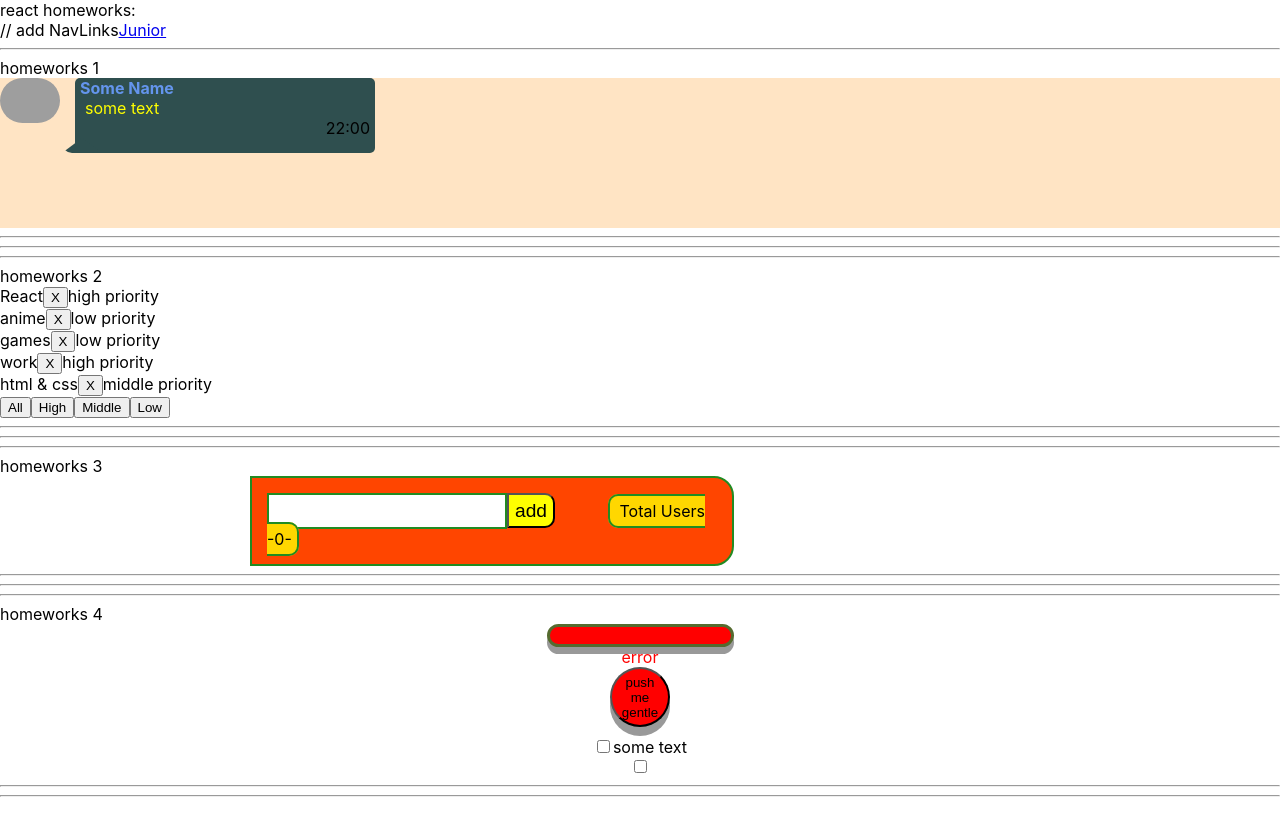
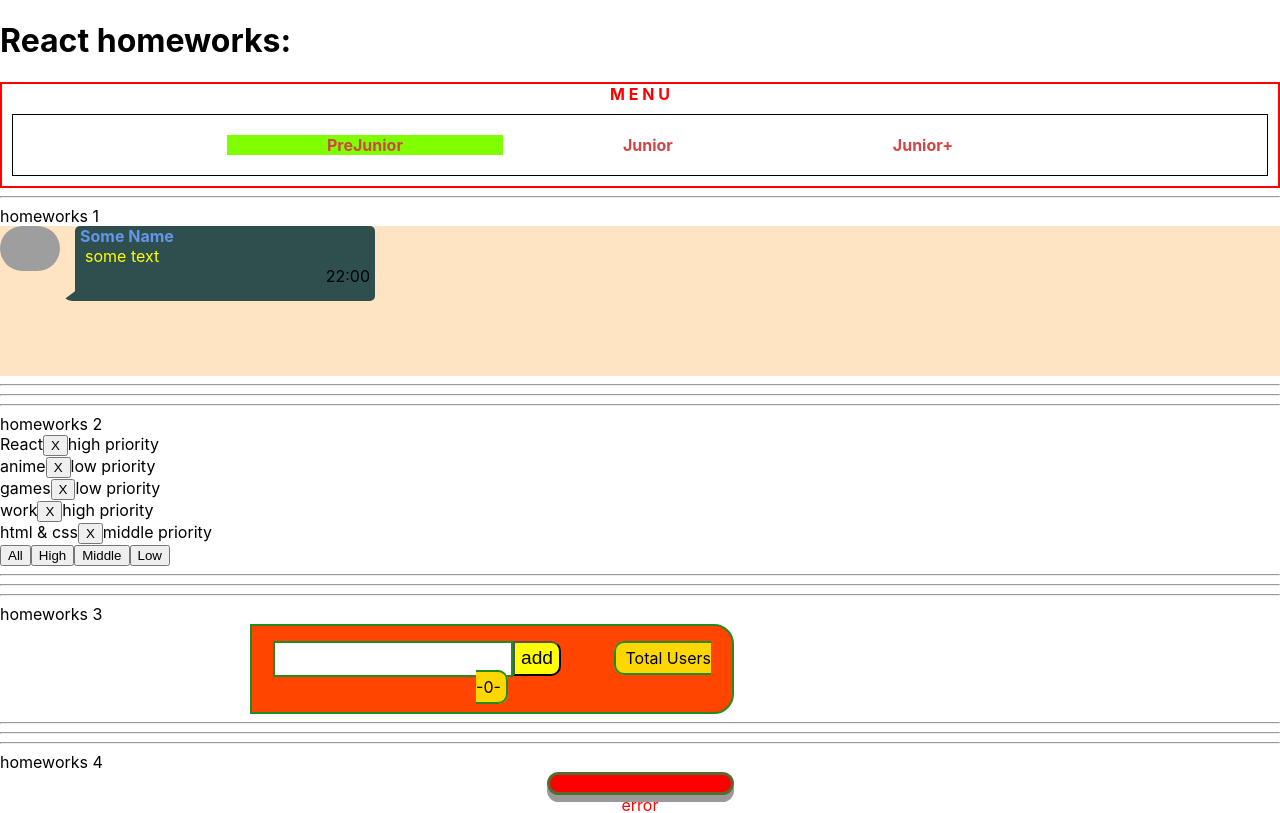
Before and after one commit to Karpeliov/simple-react-homeworks-master, a React (Create React App) app: page /#/PRE_JUNIOR in a window 1280 px wide. Shown: the top 813 px of the page. Built offline with nearby package versions, Linux system fonts and the light colour scheme; grey boxes are pictures that could not be loaded.

Commit message:
Commit Changes

```diff
--- a/src/p1-main/m1-ui/u1-app/App.tsx
+++ b/src/p1-main/m1-ui/u1-app/App.tsx
@@ -7,7 +7,7 @@ import HW5 from "../../../p2-homeworks/h5/HW5";
 function App() {
     return (
         <div className={s.App}>
-            <div>react homeworks:</div>
+            <h1>React homeworks:</h1>
             {/*<HW1/>*/}
             {/*<HW2/>*/}
             {/*<HW3/>*/}
--- a/src/p2-homeworks/h3/Greeting.module.css
+++ b/src/p2-homeworks/h3/Greeting.module.css
@@ -1,8 +1,9 @@
 .main {
+    text-align: center;
     width: 450px;
     margin-left: 250px;
     padding: 15px;
-    text-align: left;
+
     background-color: orangered;
     border-bottom-right-radius: 20px;
     border-top-right-radius: 20px;
--- a/src/p2-homeworks/h5/HW5.tsx
+++ b/src/p2-homeworks/h5/HW5.tsx
@@ -1,17 +1,25 @@
-import React from "react";
+import React, {useState} from "react";
 import Header from "./Header";
 import Routes from "./Routes";
 import {HashRouter} from "react-router-dom";
 
+
 function HW5() {
+
+    const [showNB, setShowNB] = useState(true)
+    const onBlur = (a: boolean) => {
+        setShowNB(a)
+        console.log("onBlur")
+    }
+
     return (
         <div>
             {/*в gh-pages лучше работает HashRouter*/}
             <HashRouter>
 
-            <Header/>
+                <Header onBlur={onBlur} showNB={showNB}/>
 
-            <Routes/>
+                <Routes/>
 
             </HashRouter>
         </div>
--- /dev/null
+++ b/src/p2-homeworks/h5/Header.module.css
@@ -0,0 +1,32 @@
+.header {
+
+    text-align: center;
+    border: 2px solid red;
+    font-size: medium;
+    font-weight: bold;
+    color: red;
+}
+
+.navbar {
+    border: 1px solid black;
+    grid-area: nav;
+    margin: 10px;
+    /*background-color: #ffff00;*/
+    padding: 20px;
+}
+
+.item a {
+    margin: 10px;
+    padding-inline: 100px;
+    color: #d04646;
+    font-weight: bold;
+    text-decoration: none;
+
+}
+
+.item a.activeLink {
+    color: #d04646;
+    font-weight: bold;
+    background-color: #7fff00;
+    text-decoration: none;
+}
--- a/src/p2-homeworks/h5/Header.tsx
+++ b/src/p2-homeworks/h5/Header.tsx
@@ -1,16 +1,48 @@
 import React from "react";
-import { NavLink } from "react-router-dom";
-import PreJunior from "./pages/PreJunior";
+import {NavLink} from "react-router-dom";
+import HeaderStyles from './Header.module.css';
 
-function Header() {
+export type HeaderPropsType = {
+    onBlur: (a: boolean) => void
+    showNB: boolean
+}
+
+function Header(props: HeaderPropsType) {
     return (
-        <div>
-            // add NavLinks
-            <NavLink to="Junior" >Junior</NavLink>
-            {/*<NavLink to="/Junior+" >Junior+</NavLink>*/}
-
+        <div className={HeaderStyles.header} onMouseLeave={() => props.onBlur(false)}
+             onMouseMove={() => props.onBlur(true)}>M E N U
+            {props.showNB &&
+            <div className={HeaderStyles.navbar}>
+            <span className={HeaderStyles.item}>
+                <NavLink to="/PRE_JUNIOR" activeClassName={HeaderStyles.activeLink}>PreJunior</NavLink>
+            </span>
+                <span className={HeaderStyles.item}>
+                <NavLink to="/JUNIOR" activeClassName={HeaderStyles.activeLink}>Junior</NavLink>
+            </span>
+                <span className={HeaderStyles.item}>
+                <NavLink to="/JUNIORPLUS" activeClassName={HeaderStyles.activeLink}>Junior+ </NavLink>
+            </span>
+            </div>}
         </div>
     );
 }
 
+// function Header(props: HeaderPropsType) {
+//     return (
+//
+//              <div className={HeaderStyles.navbar} onMouseLeave={() => props.onBlur(false)} onMouseMove={() => props.onBlur(true)}>
+//                  { props.showNB && <span className={HeaderStyles.item}>
+//                 <NavLink to="/PRE_JUNIOR" activeClassName={HeaderStyles.activeLink}>PreJunior</NavLink>
+//             </span>}
+//                  { props.showNB && <span className={HeaderStyles.item}>
+//                 <NavLink to="/JUNIOR" activeClassName={HeaderStyles.activeLink}>Junior</NavLink>
+//             </span>}
+//                 <span className={HeaderStyles.item}>
+//                 <NavLink to="/JUNIORPLUS" activeClassName={HeaderStyles.activeLink}>Junior+ </NavLink>
+//             </span>
+//             </div>
+//
+//     );
+// }
+
 export default Header;
--- a/src/p2-homeworks/h5/Routes.tsx
+++ b/src/p2-homeworks/h5/Routes.tsx
@@ -1,7 +1,9 @@
 import React from "react";
-import { Switch, Redirect, Route } from "react-router-dom";
+import {Switch, Redirect, Route} from "react-router-dom";
 import PreJunior from "./pages/PreJunior";
 import Error404 from "./pages/Error404";
+import Junior from "./pages/Junior";
+import JuniorPlus from "./pages/JuniorPlus";
 
 export const PATH = {
     PRE_JUNIOR: "/pre-junior",
@@ -20,6 +22,8 @@ function Routes() {
 
                 <Route path={"/PRE_JUNIOR"} render={() => <PreJunior/>}/>
                 // add routes
+                <Route path={"/JUNIOR"} render={() => <Junior/>}/>
+                <Route path={"/JUNIORPLUS"} render={() => <JuniorPlus/>}/>
 
                 {/*у этого роута нет пути, он отрисуется если пользователь захочет попасть на несуществующую страницу*/}
                 <Route render={() => <Error404/>}/>
--- /dev/null
+++ b/src/p2-homeworks/h5/pages/Error404.module.css
@@ -0,0 +1,14 @@
+.main {
+    margin: 15px auto;
+    text-align: center;
+}
+
+.main h1 {
+    font-size: 100px;
+    color: red;
+}
+
+.error_message {
+    font-size: 45px;
+    color: red;
+}
--- a/src/p2-homeworks/h5/pages/Error404.tsx
+++ b/src/p2-homeworks/h5/pages/Error404.tsx
@@ -1,11 +1,14 @@
 import React from "react";
+import Styles from './Error404.module.css'
 
 function Error404() {
     return (
-        <div>
-            <div>404</div>
-            <div>OOPS! Something went wrong! Page not found!</div>
-            <div>—ฅ/ᐠ.̫ .ᐟ\ฅ—</div>
+        <div className={Styles.main}>
+            <div className={Styles.error_message}>—ฅ/ᐠ.̫ .ᐟ\ฅ—</div>
+            <h1 >OOPS!</h1>
+            <h2 className={Styles.error_message}>Error 404</h2>
+            <div className={Styles.error_message}>OOPS! Something went wrong! Page not found!</div>
+
         </div>
     );
 }
--- /dev/null
+++ b/src/p2-homeworks/h5/pages/Junior.tsx
@@ -0,0 +1,19 @@
+import React from "react";
+import HW1 from "../../h1/HW1";
+import HW2 from "../../h2/HW2";
+import HW3 from "../../h3/HW3";
+import HW4 from "../../h4/HW4";
+
+function Junior() {
+    return (
+        <div>
+           Will be Junior soon=)
+
+        </div>
+    );
+}
+
+export default Junior;
+
+// сделайте по аналогии пустые страницы джун и джун+
+// туда будут добавляться следующие дз
--- /dev/null
+++ b/src/p2-homeworks/h5/pages/JuniorPlus.tsx
@@ -0,0 +1,19 @@
+import React from "react";
+import HW1 from "../../h1/HW1";
+import HW2 from "../../h2/HW2";
+import HW3 from "../../h3/HW3";
+import HW4 from "../../h4/HW4";
+
+function JuniorPlus() {
+    return (
+        <div>
+           Will be Junior+ for sure!
+
+        </div>
+    );
+}
+
+export default JuniorPlus;
+
+// сделайте по аналогии пустые страницы джун и джун+
+// туда будут добавляться следующие дз
```
Lines whose indentation alone changed are shown as unchanged.
